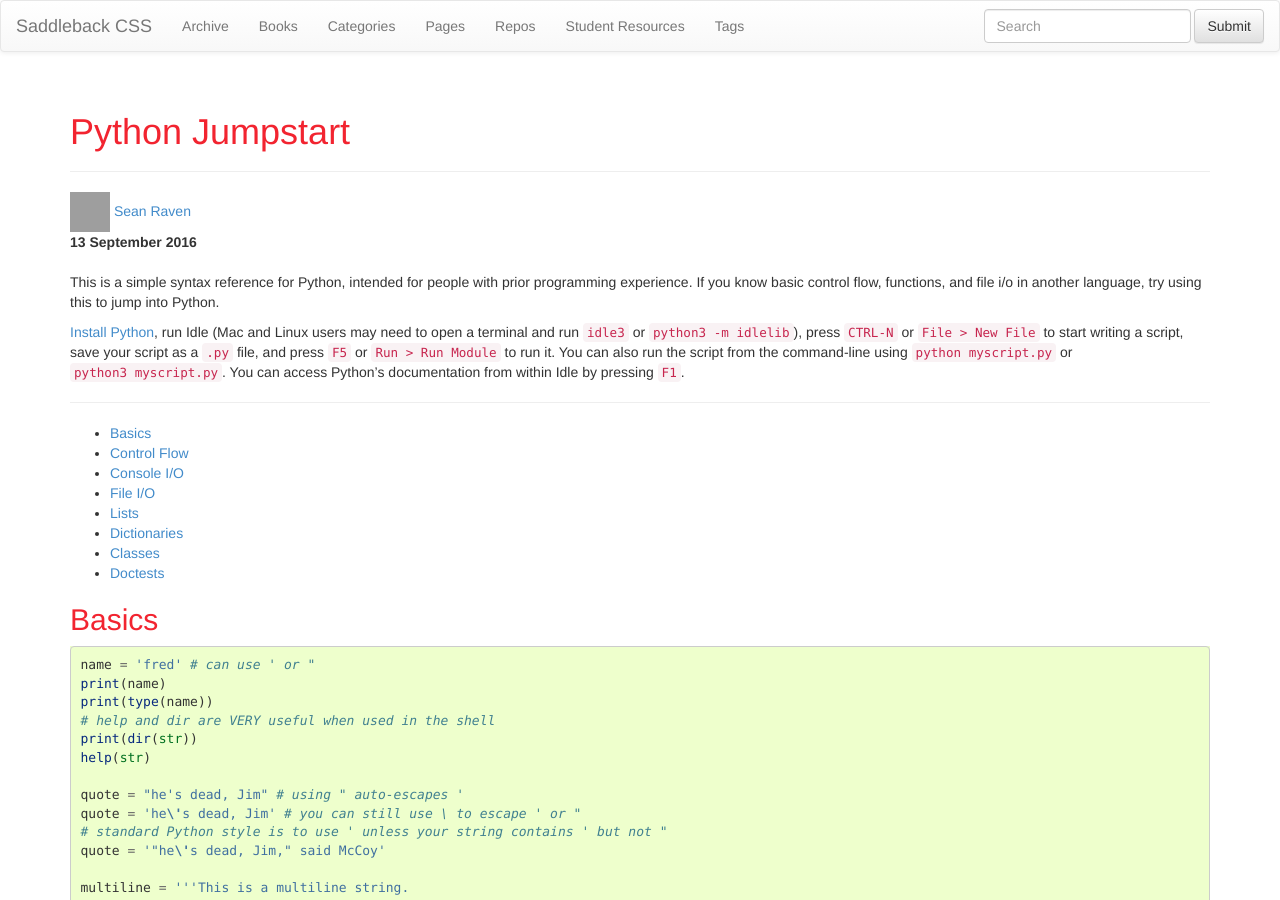
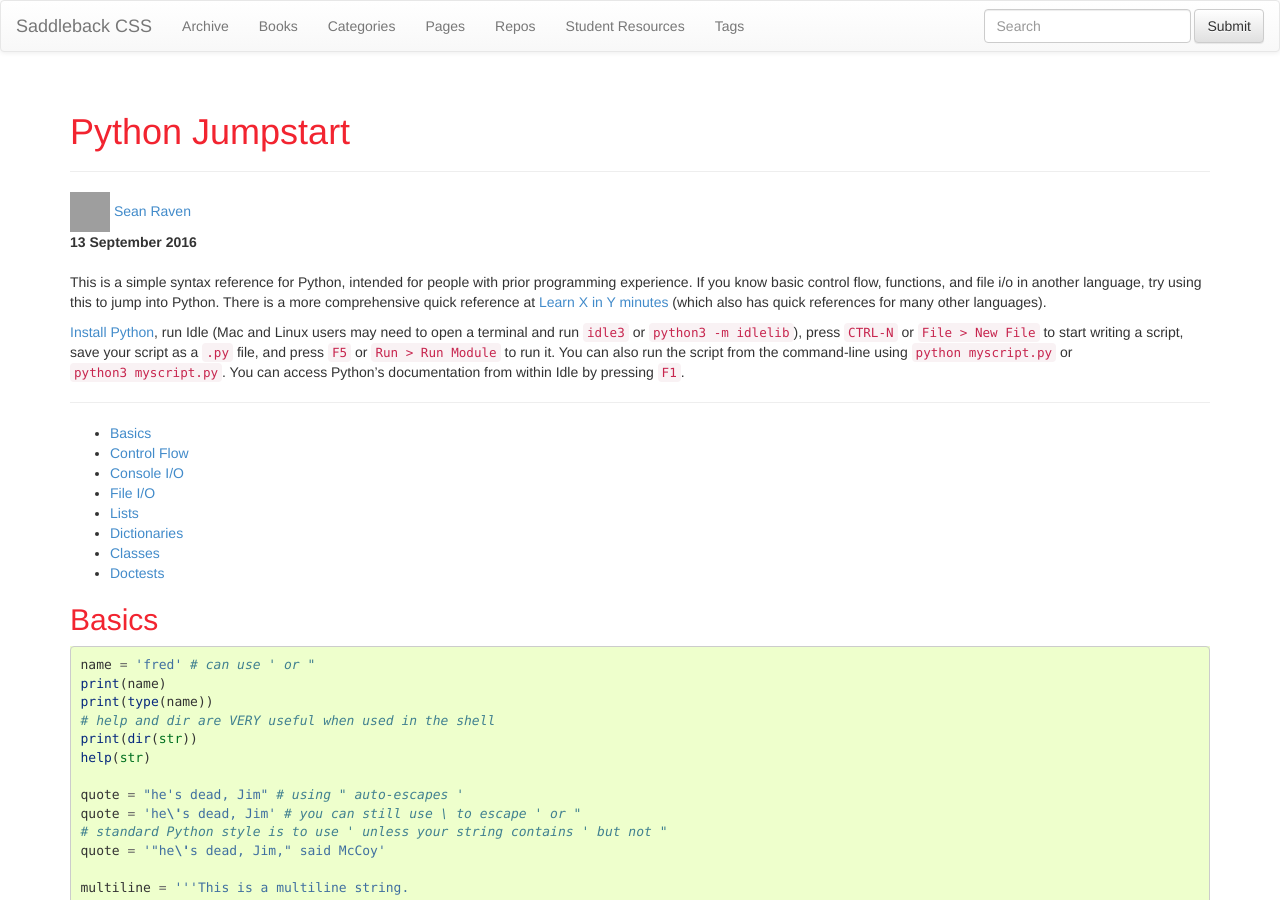
Before and after one commit to SaddlebackCSS/SaddlebackCSS.github.io, a Jekyll site: the page built from _posts/2016-09-12-python-jumpstart.md, in a window 1280 px wide and 900 px high. Built offline with Jekyll 4.4.1, drawn with Linux system fonts in a browser that asks for light colours; nearby versions of some CDN libraries; grey boxes are pictures that could not be loaded.

Commit message:
Add link to Learn X in Y Minutes in python-jumpstart

```diff
--- a/_posts/2016-09-12-python-jumpstart.md
+++ b/_posts/2016-09-12-python-jumpstart.md
@@ -12,6 +12,8 @@ tags: ["python"]
 
 This is a simple syntax reference for Python, intended for people with prior programming experience.
 If you know basic control flow, functions, and file i/o in another language, try using this to jump into Python.
+There is a more comprehensive quick reference at [Learn X in Y minutes](https://learnxinyminutes.com/docs/python3/)
+(which also has quick references for many other languages).
 
 [Install Python](https://python.org),
 run Idle (Mac and Linux users may need to open a terminal and run `idle3` or `python3 -m idlelib`),
```
